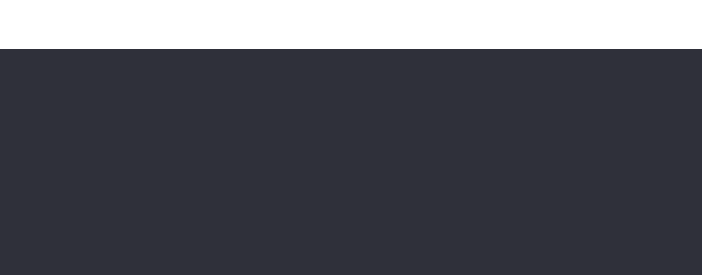
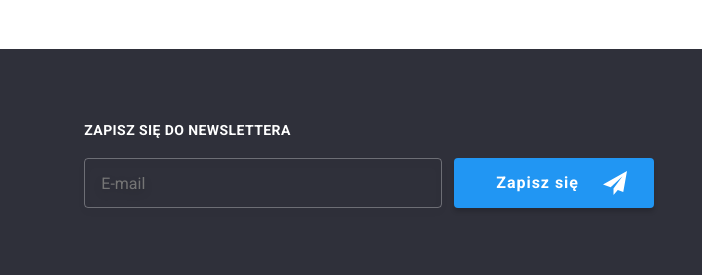
Before and after one commit to Konrad0987/goit-markup-hw-06, a plain HTML site: page portfolio.html in a window 1280 px wide. Shown: the part 1584-1859 px from the top of the page, 578-1280 px from the left. Drawn offline with nearby package versions, Linux system fonts and the light colour scheme.

Commit message:
poprawki mentor 1

```diff
--- a/css/styles.css
+++ b/css/styles.css
@@ -639,12 +639,20 @@ figure:focus .projects-photo-overlay {
     padding-top: 10px;
     padding-bottom: 10px;
     display: flex;
-    /* justify-content: center; */
+
     align-items: center;
     gap: 24px;
     cursor: pointer;
     letter-spacing: 0.06em;
+    transition-property: background-color;
+    transition-duration: 250ms;
+    transition-timing-function: var(--transition-timing-function-first);
 }
+.newsletter-btn:hover,
+.newsletter-btn:focus {
+    background-color: var(--brand-color-third);
+}
+
 .newsletter-btn-1 {
     margin-left: 42px;
 }
@@ -683,7 +691,7 @@ figure:focus .projects-photo-overlay {
     width: 528px;
     border-radius: 4px;
     background-color: rgba(255, 255, 255, 1);
-    /* display: flex; */
+
     justify-content: flex-end;
     position: relative;
     z-index: 1;
@@ -704,27 +712,24 @@ figure:focus .projects-photo-overlay {
     border: 1px solid rgba(0, 0, 0, 0.1);
     color: rgba(0, 0, 0, 1);
     cursor: pointer;
-    /* margin-top: 8px; */
-    /* margin-right: 8px; */
-    /* box-sizing: border-box; */
 
     position: absolute;
     top: 8px;
     left: 490px;
-    /* width: 30px; */
-    /* height: 30px; */
-    /* border: 1px solid rgba(0, 0, 0, 0.1); */
-    /* background-color: var(--brand-color-white); */
-    /* border-radius: 50%; */
-    /* cursor: pointer; */
-    /* display: flex; */
+
     justify-content: center;
     align-items: center;
+    transition-property: background-color, color;
+    transition-duration: 250ms;
+    transition-timing-function: var(--transition-timing-function-first);
+}
+.close-btn:hover {
+    background-color: var(--brand-color-first);
+
+    color: var(--brand-color-fourth);
 }
 .icon-cross {
     font-size: 24px;
-    /* align-content: center; */
-    /* justify-content: center; */
 }
 .modal-title {
     font-weight: 700;
@@ -779,7 +784,6 @@ figure:focus .projects-photo-overlay {
 .modal-input {
     border: none;
     outline: none;
-    /* margin-left: 12px; */
 }
 
 .modal-form-input:hover,
@@ -793,12 +797,10 @@ figure:focus .projects-photo-overlay {
     resize: none;
     padding: 12px 16px;
     font-size: 12px;
-    color: rgba(117, 117, 117, 0.5);
 }
 
 .modal-btn {
     margin-left: 4px;
-    /* margin-bottom: 50px; */
 }
 .modal-form-btn {
     padding: 10px 76px;
--- a/portfolio.html
+++ b/portfolio.html
@@ -424,6 +424,30 @@
                         </svg>
                     </a>
                 </div>
+                <div class="footer-newsletter">
+                    <h3 class="footer-to-us">Zapisz się do newslettera</h3>
+                    <form name="newsletter-form" class="newsletter-form">
+                        <label
+                            ><input
+                                type="email"
+                                name="newsletter-email"
+                                class="newsletter-input"
+                                placeholder="E-mail"
+                        /></label>
+                        <button type="submit" class="newsletter-btn">
+                            <span class="newsletter-btn-1">Zapisz się</span>
+                            <svg
+                                class="footer-icon-newsletter"
+                                width="24"
+                                height="24"
+                            >
+                                <use
+                                    href="images/icons.svg#icon-icon-send"
+                                ></use>
+                            </svg>
+                        </button>
+                    </form>
+                </div>
             </div>
         </footer>
     </body>
```
